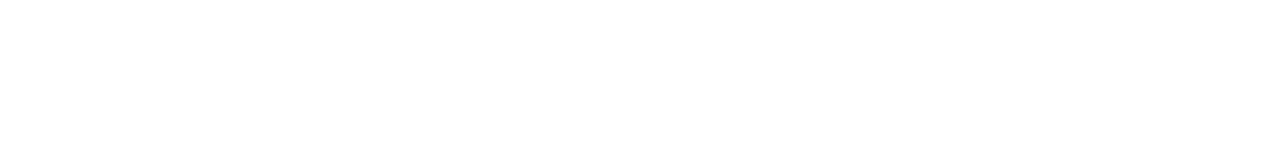
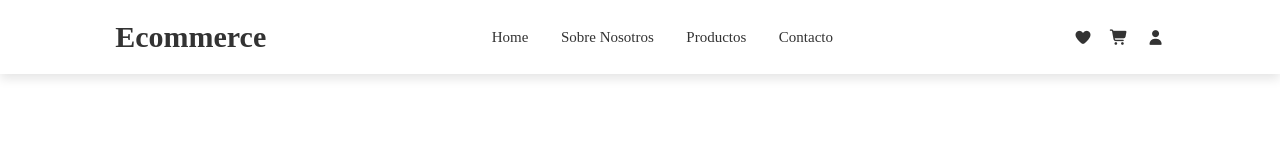
Before and after one commit to JoseARCH/ecommerce, a plain HTML site: page index.html in a window 1280 px wide. Drawn offline with Linux system fonts and the light colour scheme.

Commit message:
feat: add header section

```diff
--- a/index.html
+++ b/index.html
@@ -6,18 +6,39 @@
     <title>Ecommerce</title>
     <!-- css file link -->
     <link rel="stylesheet" href="style.css">
+    <!-- font awesome cdn link -->
+    <link rel="stylesheet" href="https://cdnjs.cloudflare.com/ajax/libs/font-awesome/7.0.1/css/all.min.css">
 </head>
 <body>
     <!-- HEADER SECTION -->
-    <header></header>
+    <header>
+        <!-- tilte -->
+        <a href="index.html" class="logo"> <h1>Ecommerce</h1> </a>
+        <!-- first list nav -->
+        <nav class="navbar">
+            <a href="index.html">Home</a>
+            <a href="#about">Sobre Nosotros</a>
+            <a href="#products">Productos</a>
+            <a href="#contact">Contacto</a>
+        </nav>
+        <!-- second list nav -->
+        <ul class="icons">
+            <a href="wishList.html" class="fas fa-heart"></a>
+            <a href="cart.html" class="fas fa-shopping-cart"></a>
+            <a href="login.html" class="fas fa-user"></a>
+        </ul>
+        <!-- toggler for responsive -->
+        <input type="checkbox" id="toggler">
+        <label for="toggler" class="fas fa-bars"></label>
+    </header>
 
     <!-- MAIN SECTION -->
     <main></main>
 
     <!-- FOOTER SECTION -->
-     <footer></footer>
+    <footer></footer>
 
-    <!-- js file link -->
+    <!-- js file -->
     <script src="main.js"></script>
 </body>
 </html>
--- a/style.css
+++ b/style.css
@@ -0,0 +1,79 @@
+:root {
+    --gray: #333;
+    --mustard: #F59F27;
+}
+
+* {
+    margin: 0;
+    padding: 0;
+    box-sizing: border-box;
+    outline: none;
+    border: none;
+    text-decoration: none;
+    text-transform: capitalize;
+    transition: .2s linear;
+}
+
+html {
+    font-size: 62.5%;
+    scroll-behavior: smooth;
+    scroll-padding-top: 6rem;
+    overflow-x: hidden;
+}
+
+/*---- HEADER SECTION ----*/
+header {
+    position: fixed;
+    top: 0; left: 0; right: 0;
+    background: #fff;
+    padding: 2rem 9%;
+    display: flex;
+    align-items: center;
+    justify-content: space-between;
+    z-index: 1000;
+    box-shadow: 0 .5rem 1rem rgba(0, 0, 0, .1);
+}
+
+/*--- title ---*/
+header .logo h1{
+    font-size: 3rem;
+    color: var(--gray);
+    font-weight: bolder;
+}
+
+/*--- first list nav ---*/
+header .navbar a{
+    font-size: 1.5rem;
+    padding: 0 1.5rem;
+    color: var(--gray);
+}
+
+header .navbar a:hover{
+    color: var(--mustard);
+}
+
+/*--- second list nav ---*/
+header .icons a{
+    font-size: 1.5rem;
+    margin-left: 1.5rem;
+    color: var(--gray);
+}
+
+header .icons a:hover {
+    color: var(--mustard);
+}
+
+/*--- toggler ---*/
+header #toggler {
+    display: none;
+}
+
+header .fa-bars {
+    font-size: 3rem;
+    border-radius: .5rem;
+    padding: .5rem .5rem;
+    color: var(--gray);
+    cursor: pointer;
+    border: .1rem solid rgba(0, 0, 0, .3);
+    display: none;
+}
```
